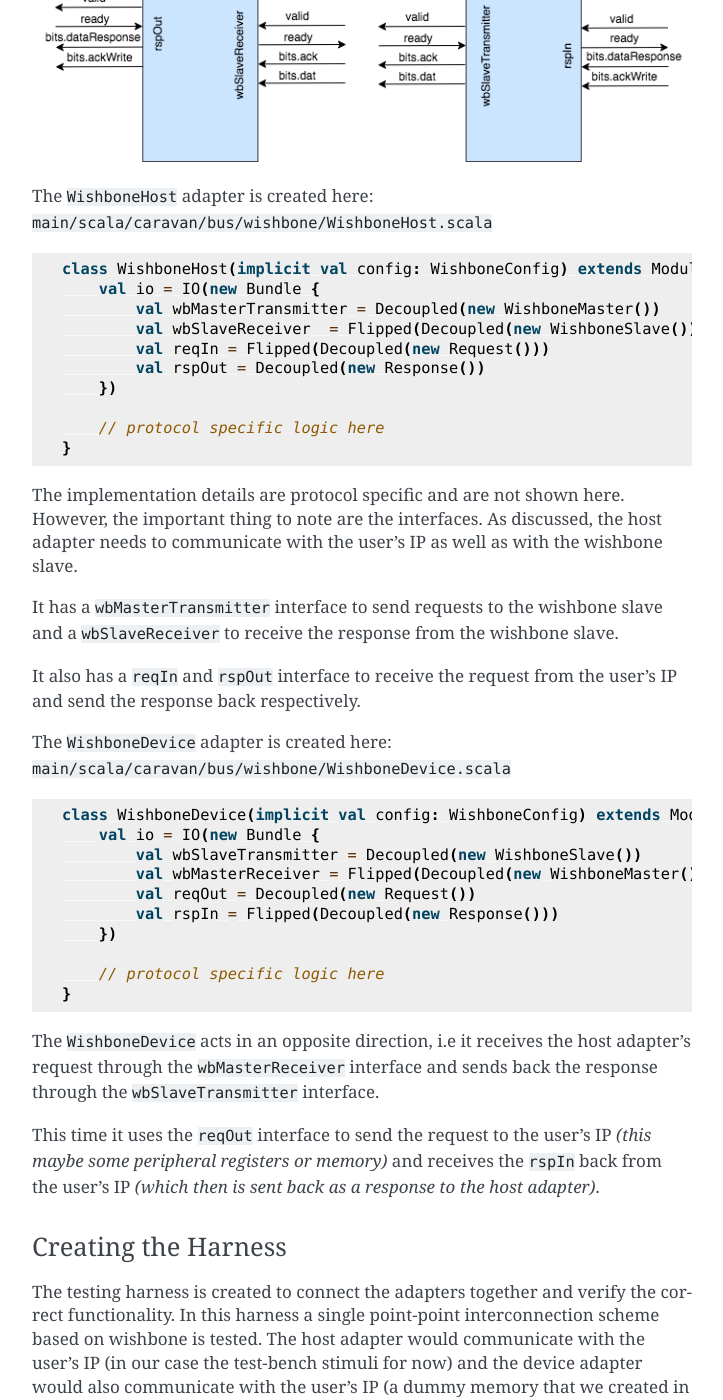
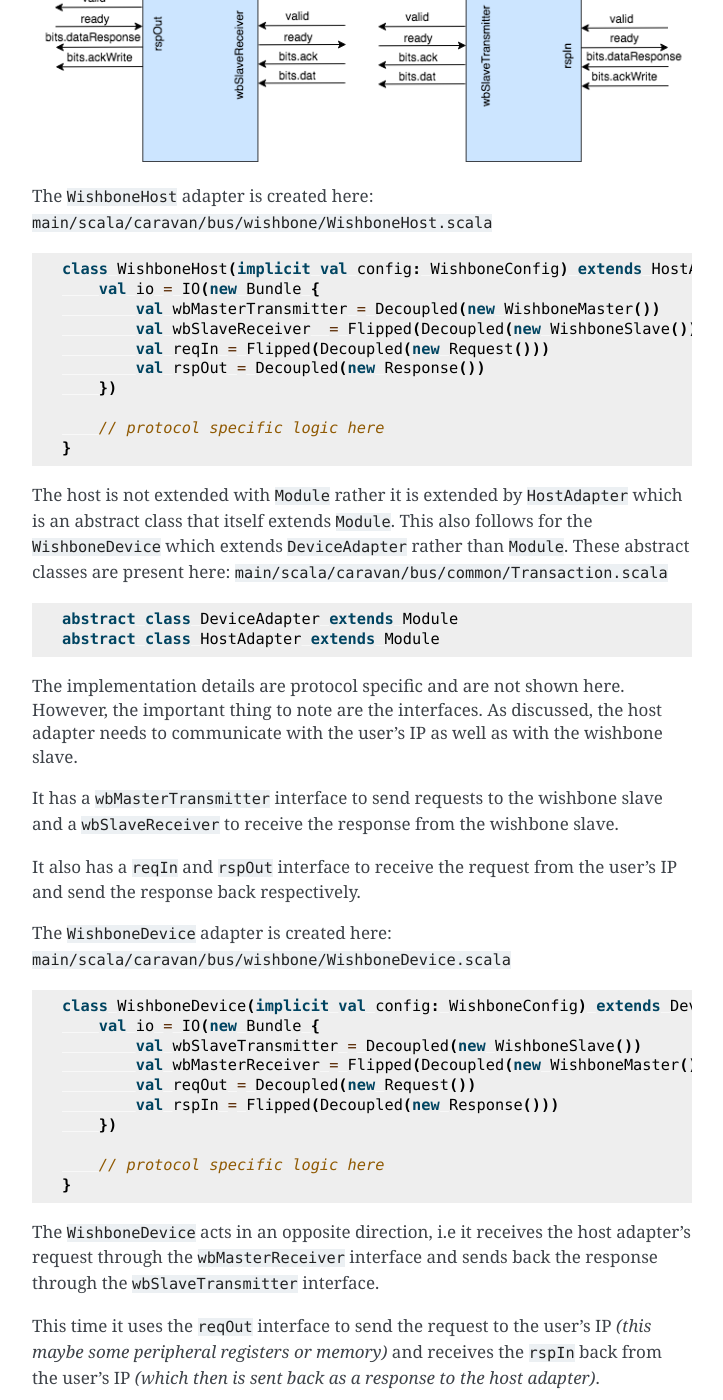
Before and after one commit to merledu/caravan, a Sphinx documentation site: the page built from docs/dev/busspecific.rst, in a window 1280 px wide and 1400 px high, scrolled down 2701 px. Shown: the whole window, without its empty margins (388-1111 px from the left). Built offline with Sphinx 7.4.7, drawn with Linux system fonts in a browser that asks for light colours.

Commit message:
updated the docs to the latest changes

```diff
--- a/docs/dev/busspecific.rst
+++ b/docs/dev/busspecific.rst
@@ -113,7 +113,7 @@ The ``WishboneHost`` adapter is created here: ``main/scala/caravan/bus/wishbone/
 
 .. code-block:: scala
 
-    class WishboneHost(implicit val config: WishboneConfig) extends Module {
+    class WishboneHost(implicit val config: WishboneConfig) extends HostAdapter {
         val io = IO(new Bundle {
             val wbMasterTransmitter = Decoupled(new WishboneMaster())
             val wbSlaveReceiver  = Flipped(Decoupled(new WishboneSlave()))
@@ -123,6 +123,15 @@ The ``WishboneHost`` adapter is created here: ``main/scala/caravan/bus/wishbone/
 
         // protocol specific logic here
     }
+
+The host is not extended with ``Module`` rather it is extended by ``HostAdapter`` which is an abstract class
+that itself extends ``Module``. This also follows for the ``WishboneDevice`` which extends ``DeviceAdapter``
+rather than ``Module``. These abstract classes are present here: ``main/scala/caravan/bus/common/Transaction.scala``
+
+.. code-block:: scala
+
+    abstract class DeviceAdapter extends Module
+    abstract class HostAdapter extends Module
 
 The implementation details are protocol specific and are not shown here. However, the important thing to note are the
 interfaces. As discussed, the host adapter needs to communicate with the user's IP as well as with the wishbone slave.
@@ -137,7 +146,7 @@ The ``WishboneDevice`` adapter is created here: ``main/scala/caravan/bus/wishbon
 
 .. code-block:: scala
 
-    class WishboneDevice(implicit val config: WishboneConfig) extends Module {
+    class WishboneDevice(implicit val config: WishboneConfig) extends DeviceAdapter {
         val io = IO(new Bundle {
             val wbSlaveTransmitter = Decoupled(new WishboneSlave())
             val wbMasterReceiver = Flipped(Decoupled(new WishboneMaster()))
```
Also changed, not shown: docs/dev/custombus.rst (+7 -2 lines).
